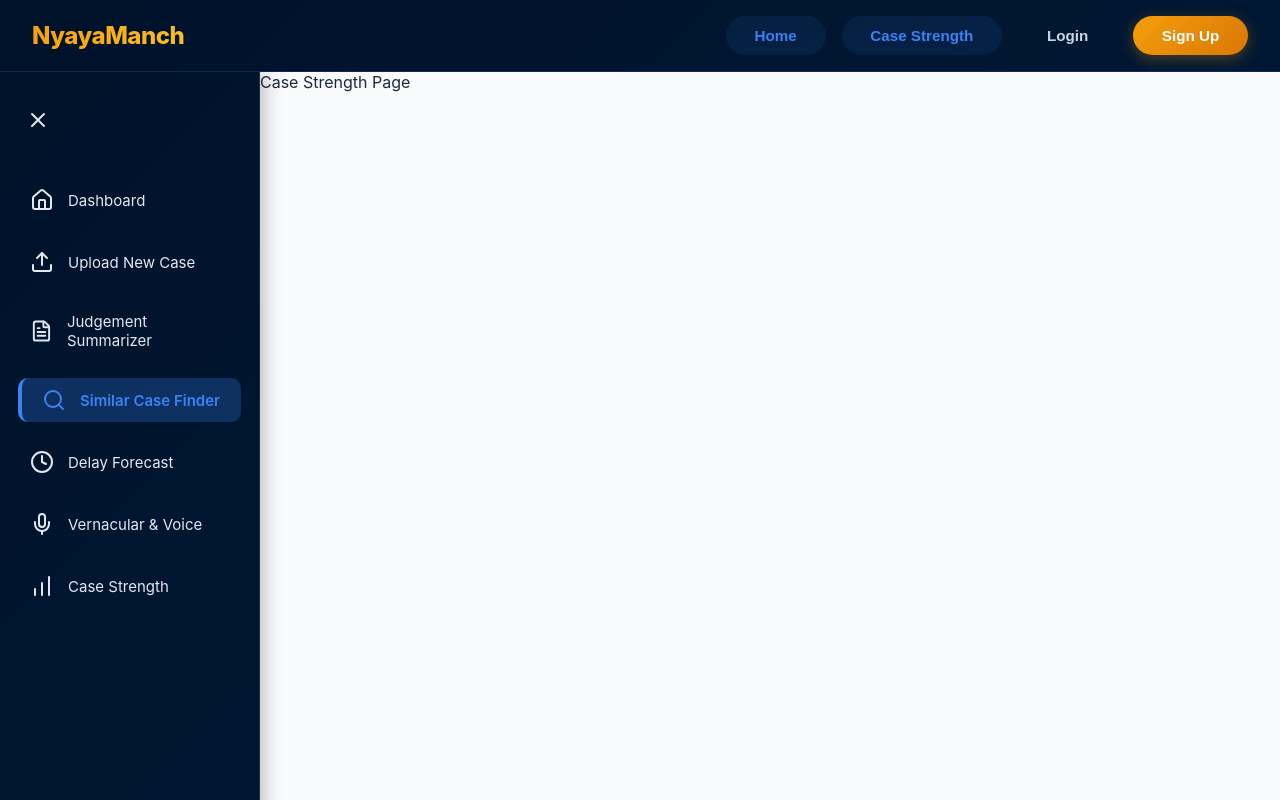
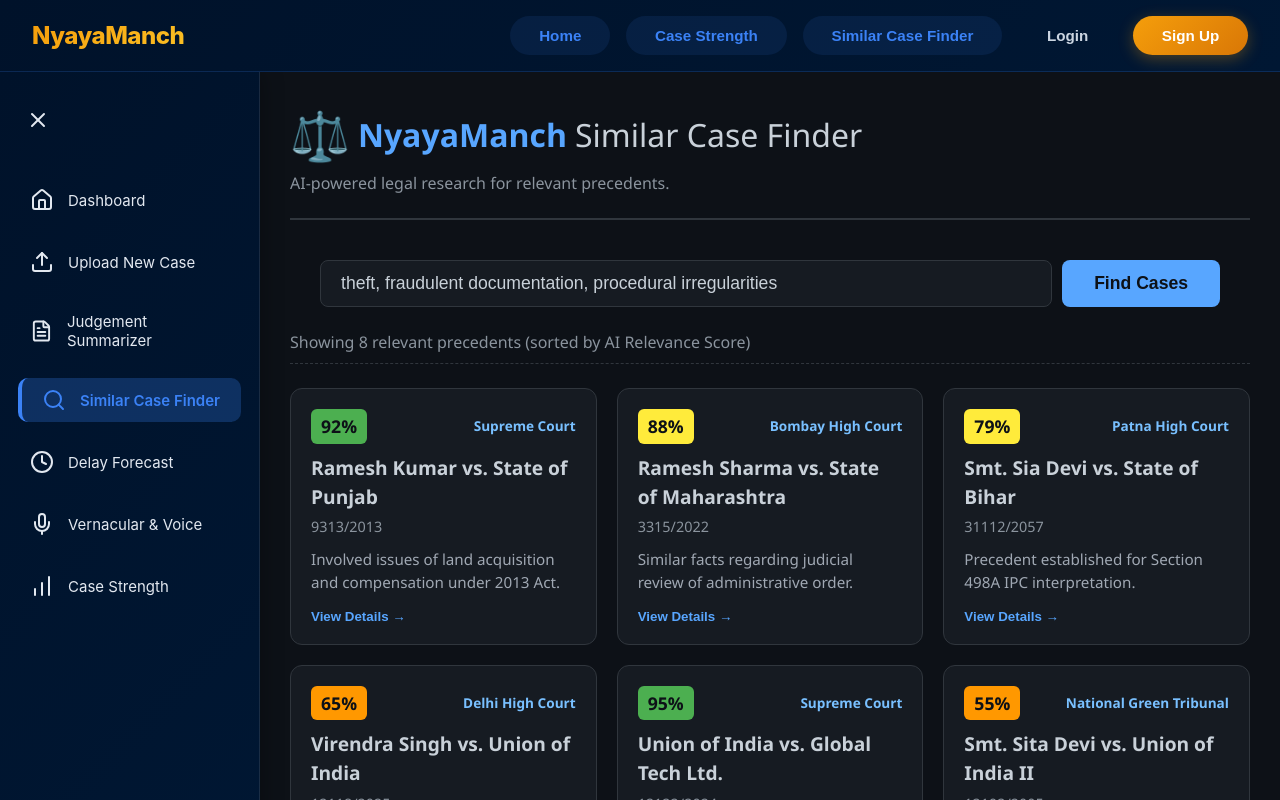
Before and after one commit to rose-kaks/NyayaManch, a React (Vite) app: page /similar in a window 1280 px wide. Built offline with nearby package versions, Linux system fonts and the light colour scheme.

Commit message:
added similar case finder page

```diff
--- a/src/Pages/SimilarCaseFinder.css
+++ b/src/Pages/SimilarCaseFinder.css
@@ -0,0 +1,232 @@
+/* ========================
+   1. GLOBAL & WRAPPER STYLES (FULL PAGE COVERAGE)
+   ======================== */
+.scf-wrapper {
+    /* Set to full width and height to cover the page */
+    width: 100%;
+    min-height: 100vh; /* Ensures the background covers the entire viewport height */
+    margin: 0; /* Remove default margins */
+    padding: 30px;
+    box-sizing: border-box; /* Ensures padding is included in the total width/height */
+
+    /* Dark mode styling for high-tech/AI theme */
+    background-color: #0d1117;
+    color: #c9d1d9; /* Light text color */
+    font-family: 'Segoe UI', Tahoma, Geneva, Verdana, sans-serif;
+    border-radius: 0;
+    box-shadow: none;
+}
+
+/* ========================
+   2. HEADER STYLES
+   ======================== */
+.scf-header {
+    margin-bottom: 2.5rem;
+    padding-bottom: 1.5rem;
+    border-bottom: 2px solid #30363d; /* Subtle divider */
+}
+
+.scf-title {
+    font-size: 2rem;
+    font-weight: 700;
+    color: #58a6ff; /* Primary blue color */
+    display: flex;
+    align-items: center;
+}
+
+.scf-icon {
+    font-size: 1.5em;
+    margin-right: 0.5rem;
+    vertical-align: middle;
+}
+
+.scf-subtitle {
+    color: #c9d1d9;
+    font-weight: 400;
+    margin-left: 0.5rem;
+}
+
+.scf-tagline {
+    color: #8b949e;
+    font-size: 1em;
+    margin-top: 5px;
+}
+
+/* ========================
+   3. SEARCH AREA
+   ======================== */
+.scf-search-area {
+    /* Limits search bar width and centers it */
+    max-width: 900px;
+    margin: 0 auto 1.5rem;
+    display: flex;
+    gap: 10px;
+}
+
+.scf-input {
+    flex-grow: 1;
+    padding: 0.75rem 1.25rem;
+    font-size: 1.1rem;
+    border-radius: 8px;
+    border: 1px solid #30363d;
+    background-color: #161b22;
+    color: #c9d1d9;
+    transition: border-color 0.3s ease, box-shadow 0.3s ease;
+}
+
+.scf-input::placeholder {
+    color: #8b949e;
+}
+
+.scf-input:focus {
+    outline: none;
+    border-color: #58a6ff;
+    box-shadow: 0 0 0 3px rgba(88, 166, 255, 0.3);
+}
+
+.scf-button {
+    padding: 0.75rem 2rem;
+    font-size: 1.1rem;
+    background-color: #58a6ff;
+    color: #0d1117;
+    border: none;
+    border-radius: 8px;
+    font-weight: 600;
+    cursor: pointer;
+    transition: background-color 0.2s ease, transform 0.2s ease;
+}
+
+.scf-button:hover {
+    background-color: #79c0ff;
+    transform: translateY(-2px);
+}
+
+/* ========================
+   4. RESULTS & GRID
+   ======================== */
+.scf-results {
+    /* Centers the results content and prevents extreme stretching */
+    max-width: 1600px;
+    margin: 0 auto;
+}
+
+.scf-results-info {
+    margin-bottom: 1.5rem;
+    color: #8b949e;
+    border-bottom: 1px dashed #30363d;
+    padding-bottom: 10px;
+}
+
+.scf-case-grid {
+    display: grid;
+    /* Responsive grid: min size 300px, fills available space */
+    grid-template-columns: repeat(auto-fill, minmax(300px, 1fr));
+    gap: 20px;
+}
+
+/* ========================
+   5. CASE CARD STYLES (WITH COLOR CODING & ANIMATION)
+   ======================== */
+.scf-case-card {
+    background-color: #161b22;
+    border-radius: 12px;
+    border: 1px solid #30363d;
+    padding: 20px;
+    line-height: 1.5;
+    transition: transform 0.3s ease, box-shadow 0.3s ease;
+    display: flex;
+    flex-direction: column;
+}
+
+.scf-case-card:hover {
+    transform: translateY(-5px);
+    border-color: #58a6ff80;
+    box-shadow: 0 10px 25px rgba(88, 166, 255, 0.2);
+}
+
+.scf-card-header {
+    display: flex;
+    justify-content: space-between;
+    align-items: center;
+    margin-bottom: 10px;
+}
+
+/* Relevance Score Color Coding (Handled by inline style in JSX) */
+.scf-relevance-score {
+    font-size: 1.1rem;
+    font-weight: 700;
+    color: #0d1117;
+    padding: 4px 10px;
+    border-radius: 6px;
+}
+
+.scf-court {
+    font-size: 0.85rem;
+    color: #79c0ff;
+    font-weight: 600;
+}
+
+.scf-case-title {
+    font-size: 1.2rem;
+    font-weight: 600;
+    color: #c9d1d9;
+    margin-bottom: 5px;
+    overflow-wrap: break-word;
+}
+
+.scf-case-id {
+    color: #8b949e;
+    margin-bottom: 10px;
+    font-size: 0.9rem;
+    display: block;
+}
+
+.scf-case-description {
+    font-size: 0.95rem;
+    color: #a0a8b3;
+    flex-grow: 1;
+}
+
+.scf-view-details {
+    margin-top: 15px;
+    align-self: flex-start;
+    background: none;
+    border: none;
+    color: #58a6ff;
+    font-weight: 600;
+    cursor: pointer;
+    padding: 0;
+    transition: color 0.2s ease, transform 0.2s ease;
+}
+
+.scf-view-details:hover {
+    color: #79c0ff;
+    transform: translateX(5px);
+}
+
+/* ========================
+   6. RESPONSIVE DESIGN
+   ======================== */
+
+@media (max-width: 600px) {
+    .scf-wrapper {
+        padding: 15px;
+    }
+    .scf-title {
+        font-size: 1.5rem;
+    }
+    .scf-search-area {
+        /* Stack input and button vertically */
+        flex-direction: column;
+    }
+    .scf-input {
+        width: 100%;
+        margin-bottom: 10px;
+    }
+    .scf-button {
+        width: 100%;
+    }
+    .scf-case-grid {
+        gap: 15px;
+    }
+}
--- a/src/Pages/SimilarCaseFinder.jsx
+++ b/src/Pages/SimilarCaseFinder.jsx
@@ -1,7 +1,140 @@
+import React, { useState } from "react";
+import "./SimilarCaseFinder.css"; // Import external CSS
+
+const initialCasesData = [
+  {
+    title: "Ramesh Kumar vs. State of Punjab",
+    caseId: "9313/2013",
+    description: "Involved issues of land acquisition and compensation under 2013 Act.",
+    court: "Supreme Court",
+    relevanceScore: 92,
+  },
+  {
+    title: "Ramesh Sharma vs. State of Maharashtra",
+    caseId: "3315/2022",
+    description: "Similar facts regarding judicial review of administrative order.",
+    court: "Bombay High Court",
+    relevanceScore: 88,
+  },
+  {
+    title: "Smt. Sia Devi vs. State of Bihar",
+    caseId: "31112/2057",
+    description: "Precedent established for Section 498A IPC interpretation.",
+    court: "Patna High Court",
+    relevanceScore: 79,
+  },
+  {
+    title: "Virendra Singh vs. Union of India",
+    caseId: "12118/2025",
+    description: "Constitutionality challenge to tax amendment (Section 12A).",
+    court: "Delhi High Court",
+    relevanceScore: 65,
+  },
+  {
+    title: "Union of India vs. Global Tech Ltd.",
+    caseId: "12122/2024",
+    description: "Key ruling on digital evidence and admissibility under IT Act.",
+    court: "Supreme Court",
+    relevanceScore: 95,
+  },
+  {
+    title: "Smt. Sita Devi vs. Union of India II",
+    caseId: "12192/2005",
+    description: "Landmark case on environmental liability and corporate responsibility.",
+    court: "National Green Tribunal",
+    relevanceScore: 55,
+  },
+  {
+    title: "Rajiv Menon vs State of Delhi",
+    caseId: "4501/2023",
+    description: "Civil suit involving breach of contract and specific performance.",
+    court: "Delhi District Court",
+    relevanceScore: 82,
+  },
+  {
+    title: "BCCI vs. Revenue Department",
+    caseId: "1001/2021",
+    description: "Taxation matter related to sports bodies' income classification.",
+    court: "Income Tax Appellate Tribunal",
+    relevanceScore: 71,
+  },
+];
+
+// Helper function to get color based on relevance score
+const getScoreColor = (score) => {
+    if (score >= 90) return '#4CAF50'; // High: Green
+    if (score >= 75) return '#FFEB3B'; // Medium: Yellow
+    return '#FF9800'; // Low/Moderate: Orange
+};
+
 export default function SimilarCaseFinder() {
+  const [searchTerm, setSearchTerm] = useState(
+    "theft, fraudulent documentation, procedural irregularities"
+  );
+  const [cases, setCases] = useState(initialCasesData);
+
+  const handleSearchChange = (e) => {
+    setSearchTerm(e.target.value);
+  };
+
+  const handleSearchClick = () => {
+    // In a real application, you would send 'searchTerm' to your backend API here
+    // For the demo, we just ensure all cases are shown and maybe slightly re-order (optional)
+    setCases([...initialCasesData].sort((a, b) => b.relevanceScore - a.relevanceScore));
+  };
+
   return (
-    <div>
-      Case Strength Page
+    <div className="scf-wrapper">
+      <header className="scf-header">
+        <h1 className="scf-title">
+          <span className="scf-icon">⚖️</span>
+          NyayaManch <span className="scf-subtitle">Similar Case Finder</span>
+        </h1>
+        <p className="scf-tagline">AI-powered legal research for relevant precedents.</p>
+      </header>
+
+      <section className="scf-search-area">
+        <input
+          type="text"
+          value={searchTerm}
+          onChange={handleSearchChange}
+          placeholder="Enter legal facts, sections, or keywords..."
+          className="scf-input"
+        />
+        <button onClick={handleSearchClick} className="scf-button">
+          Find Cases
+        </button>
+      </section>
+
+      <section className="scf-results">
+        <p className="scf-results-info">
+          Showing {cases.length} relevant precedents (sorted by AI Relevance Score)
+        </p>
+
+        <div className="scf-case-grid">
+          {cases.map(({ title, caseId, description, court, relevanceScore }, idx) => (
+            <div
+              key={idx}
+              className="scf-case-card glow-card"
+            >
+              <div className="scf-card-header">
+                  <span className="scf-relevance-score" style={{ backgroundColor: getScoreColor(relevanceScore) }}>
+                    {relevanceScore}%
+                  </span>
+                  <p className="scf-court">{court}</p>
+              </div>
+
+              <h3 className="scf-case-title">{title}</h3>
+              <small className="scf-case-id">{caseId}</small>
+              <p className="scf-case-description">{description}</p>
+
+              <button className="scf-view-details">
+                View Details →
+              </button>
+            </div>
+          ))}
+        </div>
+      </section>
     </div>
   );
 }
--- a/src/components/Header.jsx
+++ b/src/components/Header.jsx
@@ -11,6 +11,7 @@ const Header = () => {
         <div className="nav-buttons">
           <Link to="/" ><button className="home-btn">Home</button></Link>
            <Link to="/strength" ><button className="home-btn">Case Strength</button></Link>
+            <Link to="/similar" ><button className="home-btn">Similar Case Finder</button></Link>
           <Link to="/login" ><button className="login-btn">Login</button></Link>
           <Link to="/signup" ><button className="signup-btn">Sign Up</button></Link>
         </div>
```
